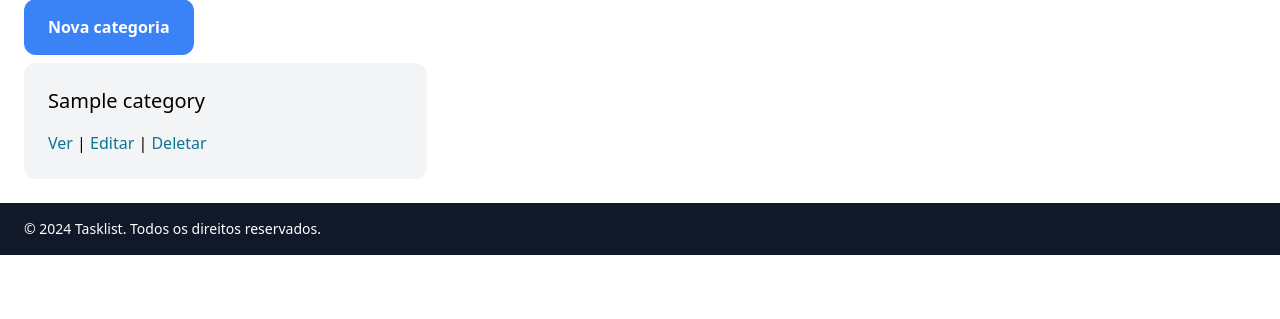
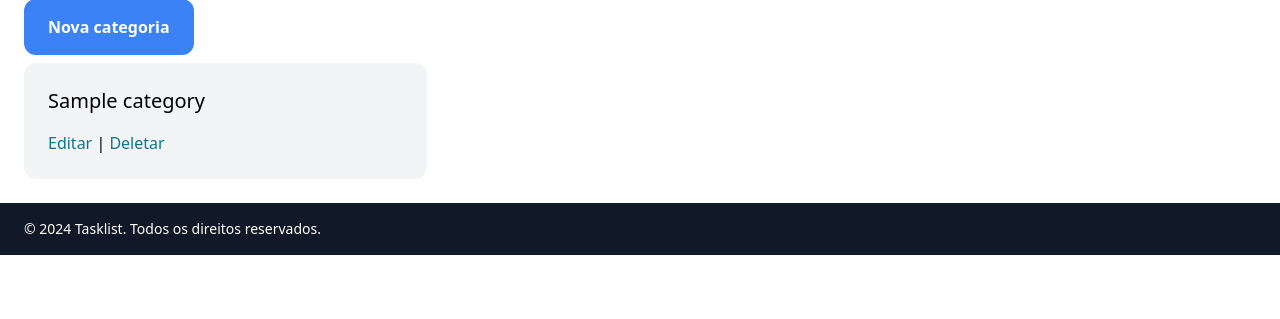
Before and after one commit to Pitossomo/django-tasklist, a Django app: page /links/categories/ in a window 1280 px wide. Shown: the part 165-484 px from the top of the page. Run offline with Django 5.2, Linux system fonts and the light colour scheme; a user stored in the database is signed in; tables that the repository leaves empty hold one stand-in row (values such as "Sample post"); some libraries are stand-ins or nearby versions.

Commit message:
feat(categories.html): Remove button for category details

```diff
--- a/tasklist/link/templates/link/categories.html
+++ b/tasklist/link/templates/link/categories.html
@@ -11,8 +11,6 @@
             <div class="bg-gray-100 p-6 rounded-xl">
                 <h2 class="mb-4 text-xl">{{ category.name }}</h2>
 
-                <a href="#" class="text-cyan-700">Ver</a>
-                |
                 <a href="{% url 'links:edit_category' category.id %}" class="text-cyan-700">Editar</a>
                 |
                 <a href="{% url 'links:delete_category' category.id %}" class="text-cyan-700"
```
